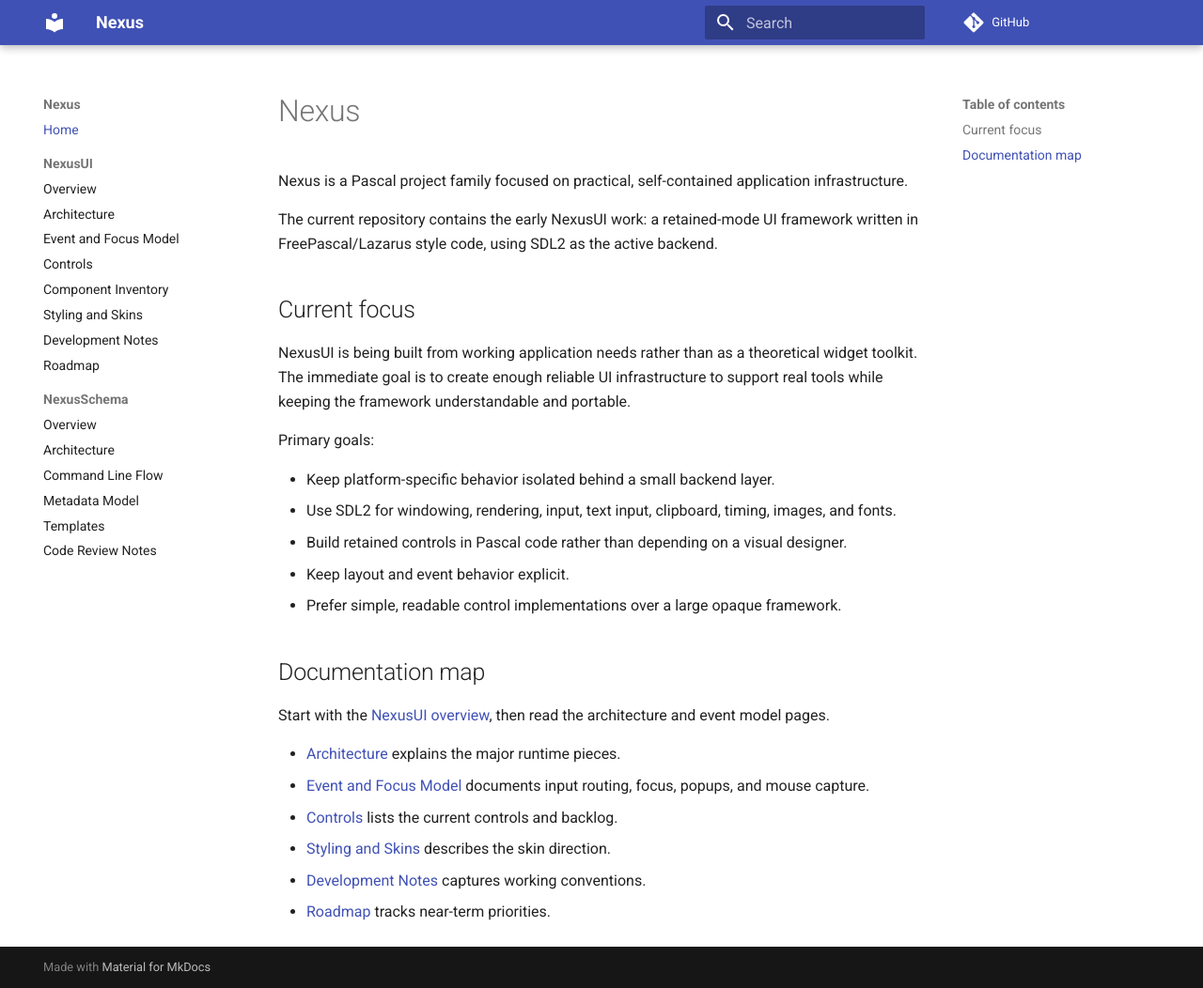
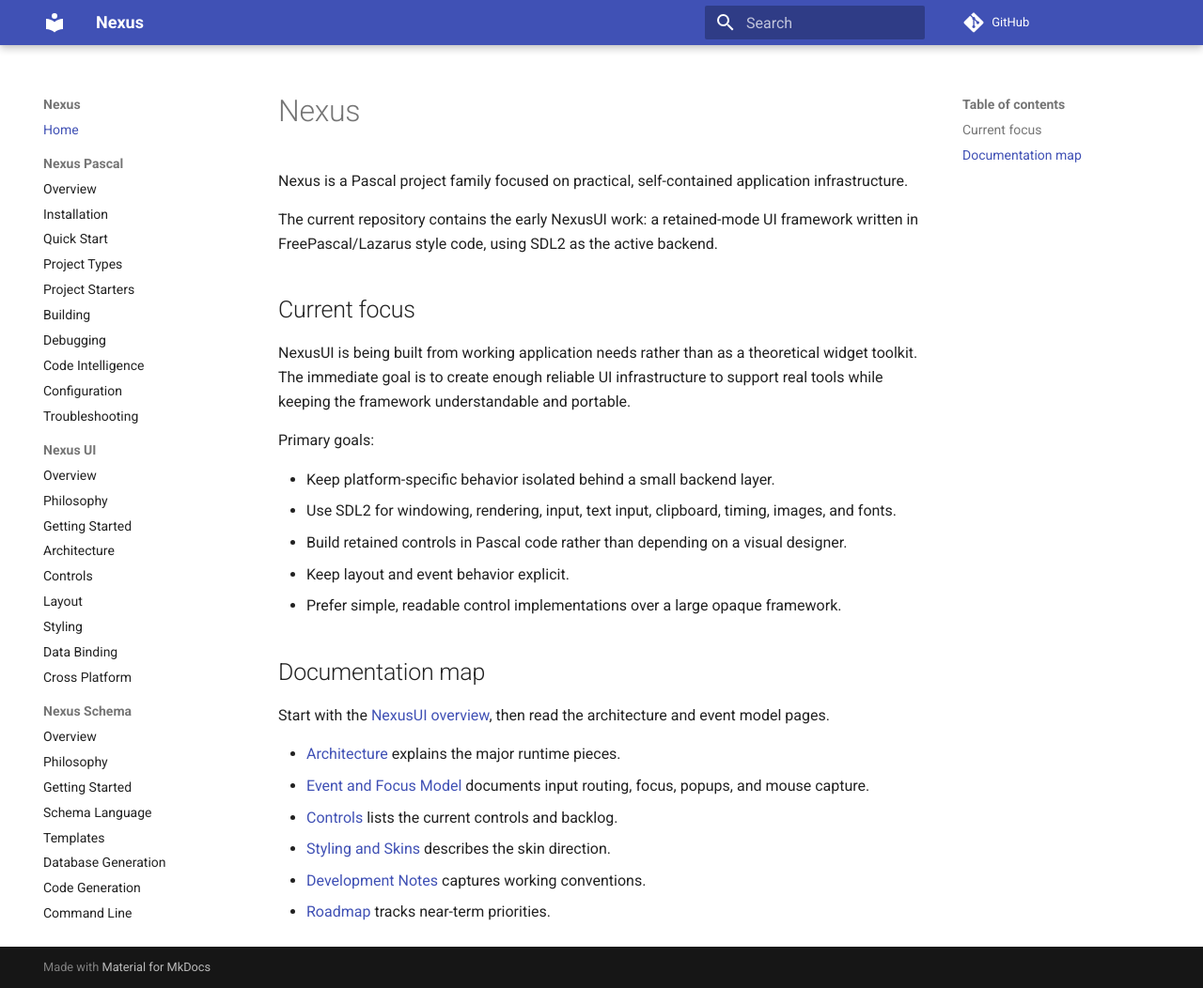
Before and after one commit to nxrp-dev/nexus, an MkDocs documentation site: the page built from docs/index.md, in a window 1280 px wide and 1052 px high. Shown: the whole window at 94% size. Built offline with MkDocs 1.6.1 and Material for MkDocs 9.7.7, drawn with Linux system fonts in a browser that asks for light colours; comment, search, counter and statistics services are not loaded; some of the changed lines change nothing that is shown.

Commit message:
Restructure MkDocs navigation around Nexus projects

```diff
--- a/mkdocs.yml
+++ b/mkdocs.yml
@@ -4,22 +4,54 @@ repo_url: https://github.com/nxrp-dev/nexus
 
 nav:
   - Home: index.md
-  - NexusUI:
-      - Overview: nexusui/index.md
-      - Architecture: nexusui/architecture.md
-      - Event and Focus Model: nexusui/event-focus.md
-      - Controls: nexusui/controls.md
-      - Component Inventory: nexusui/components.md
-      - Styling and Skins: nexusui/styling-skins.md
-      - Development Notes: nexusui/development.md
-      - Roadmap: nexusui/roadmap.md
-  - NexusSchema:
-      - Overview: nexusschema/index.md
-      - Architecture: nexusschema/architecture.md
-      - Command Line Flow: nexusschema/command-line.md
-      - Metadata Model: nexusschema/metadata-model.md
-      - Templates: nexusschema/templates.md
-      - Code Review Notes: nexusschema/code-review.md
+  - Nexus Pascal:
+      - Overview: nexus-pascal/overview.md
+      - Installation: nexus-pascal/installation.md
+      - Quick Start: nexus-pascal/quick-start.md
+      - Project Types: nexus-pascal/project-types.md
+      - Project Starters: nexus-pascal/project-starters.md
+      - Building: nexus-pascal/building.md
+      - Debugging: nexus-pascal/debugging.md
+      - Code Intelligence: nexus-pascal/code-intelligence.md
+      - Configuration: nexus-pascal/configuration.md
+      - Troubleshooting: nexus-pascal/troubleshooting.md
+  - Nexus UI:
+      - Overview: nexus-ui/overview.md
+      - Philosophy: nexus-ui/philosophy.md
+      - Getting Started: nexus-ui/getting-started.md
+      - Architecture: nexus-ui/architecture.md
+      - Controls: nexus-ui/controls.md
+      - Layout: nexus-ui/layout.md
+      - Styling: nexus-ui/styling.md
+      - Data Binding: nexus-ui/data-binding.md
+      - Cross Platform: nexus-ui/cross-platform.md
+  - Nexus Schema:
+      - Overview: nexus-schema/overview.md
+      - Philosophy: nexus-schema/philosophy.md
+      - Getting Started: nexus-schema/getting-started.md
+      - Schema Language: nexus-schema/schema-language.md
+      - Templates: nexus-schema/templates.md
+      - Database Generation: nexus-schema/database-generation.md
+      - Code Generation: nexus-schema/code-generation.md
+      - Command Line: nexus-schema/command-line.md
+      - Examples: nexus-schema/examples.md
+  - Guides:
+      - Building a Pascal Application in VS Code: guides/building-pascal-vscode.md
+      - Building a Nexus UI Application: guides/building-nexus-ui.md
+      - Creating a Schema-Driven Project: guides/schema-driven-project.md
+      - Maintaining Legacy Pascal Code: guides/maintaining-legacy-pascal.md
+      - AI-Assisted Pascal Development: guides/ai-assisted-pascal.md
+  - Reference:
+      - Naming Conventions: reference/naming-conventions.md
+      - File and Folder Conventions: reference/file-folder-conventions.md
+      - VS Code Configuration: reference/vscode-configuration.md
+      - Pascal Compiler Options: reference/pascal-compiler-options.md
+      - Glossary: reference/glossary.md
+  - Roadmap:
+      - Nexus Pascal Roadmap: roadmap/nexus-pascal.md
+      - Nexus UI Roadmap: roadmap/nexus-ui.md
+      - Nexus Schema Roadmap: roadmap/nexus-schema.md
+      - Planned Ecosystem Integration: roadmap/ecosystem-integration.md
 
 markdown_extensions:
   - admonition
```
